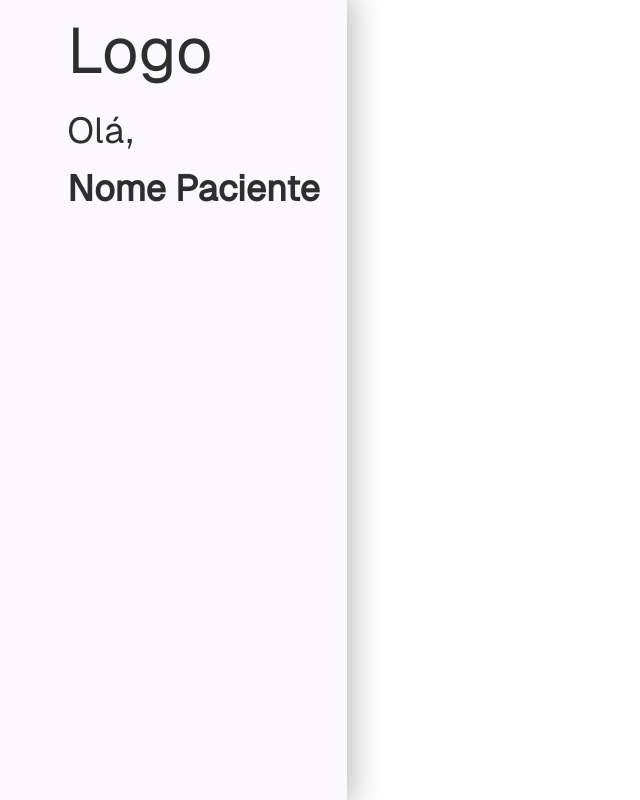
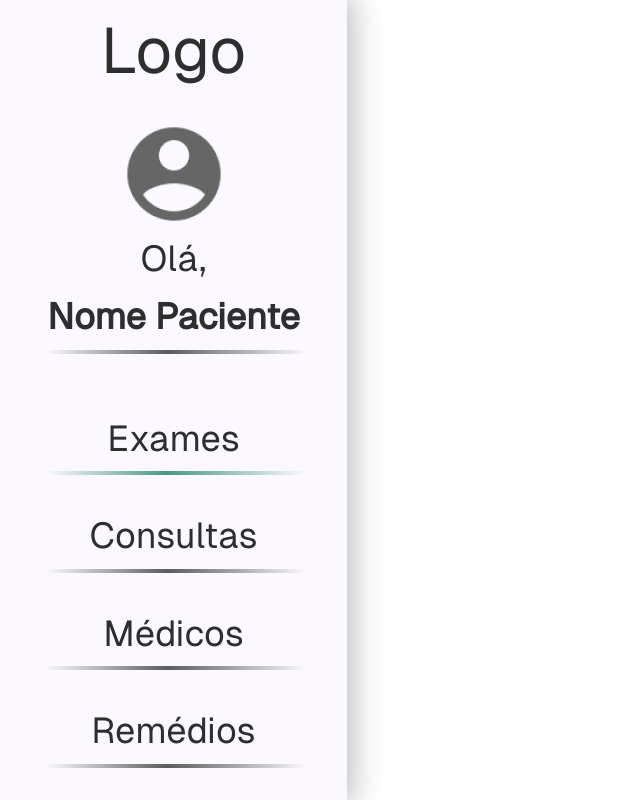
Before and after one commit to MateusHSS/diagnosys, a Vue app in the folder frontend/: page / in a window 1280 px wide. Shown: the whole page, without its empty margins (0-640 px from the left). Built offline with nearby package versions, Linux system fonts and the light colour scheme.

Commit message:
MainMenu visual

```diff
--- a/frontend/src/components/MainMenu.vue
+++ b/frontend/src/components/MainMenu.vue
@@ -1,11 +1,23 @@
 <template>
     <div class="main">
         <nav class="navbar">
-            <ul class="nav-list">
-                <h1>Logo</h1>
+            <h1>Logo</h1>
+            <div class="profile">
+                <img src="../assets/Male User.png">
                 <h3>Olá,</h3>
                 <h2>Nome Paciente</h2>
-            </ul>
+                <hr>
+            </div>
+            <div class="options">
+                <h2>Exames</h2>
+                <hr class="selected">
+                <h2>Consultas</h2>
+                <hr>
+                <h2>Médicos</h2>
+                <hr>
+                <h2>Remédios</h2>
+                <hr>
+            </div>
         </nav>
     </div>
 </template>
@@ -30,6 +42,8 @@ export default {
     height: 100vh;
     width: 347px;
     left: 0;
+    justify-content: center;
+    align-items: center;
     background-color: #FBF9FF;
     box-shadow: 3px 0px 28px 4px rgba(0, 0, 0, 0.25);
 }
@@ -50,7 +64,41 @@ h3{
 }
 .navbar {
   display: flex;
-  justify-content: center;
+  flex-direction: column;
+  align-items: center;
   height: 100vh; /* Full height of the viewport */
 }
+.profile{
+    margin-top: 16px;
+    display: flex;
+    flex-direction: column;
+    align-items: center;
+}
+.options{
+    margin-top: 56px;
+    display: flex;
+    flex-direction: column;
+    align-items: center;
+}
+
+.options h2{
+    margin-top: 32px;
+    font-weight: 300;
+}
+
+.options h2:first-child {
+  margin-top: 0;
+}
+
+hr {
+    width: 270px;
+    height: 4px;
+    margin-top: 4px;
+    border: none;
+    background: linear-gradient(90deg, rgba(255, 255, 255, 0) 2.5%, rgba(92, 92, 92, 0.511111) 25.5%, #5C5C5C 47.5%, rgba(92, 92, 92, 0.53) 72.5%, rgba(255, 255, 255, 0) 99%);
+}
+
+.selected{
+background: linear-gradient(90deg, rgba(255, 255, 255, 0) 2.5%, #489982 47.5%, rgba(255, 255, 255, 0) 99%);
+}
 </style>
```
